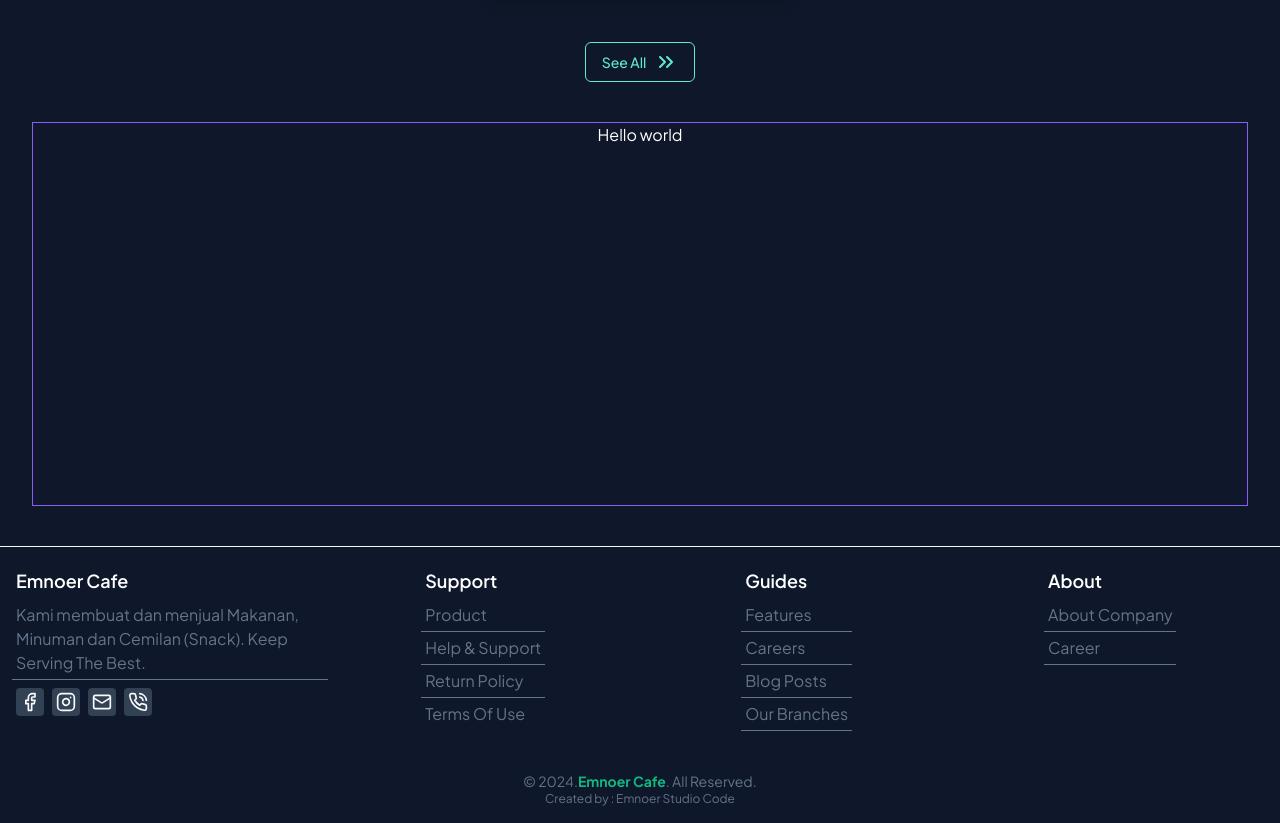
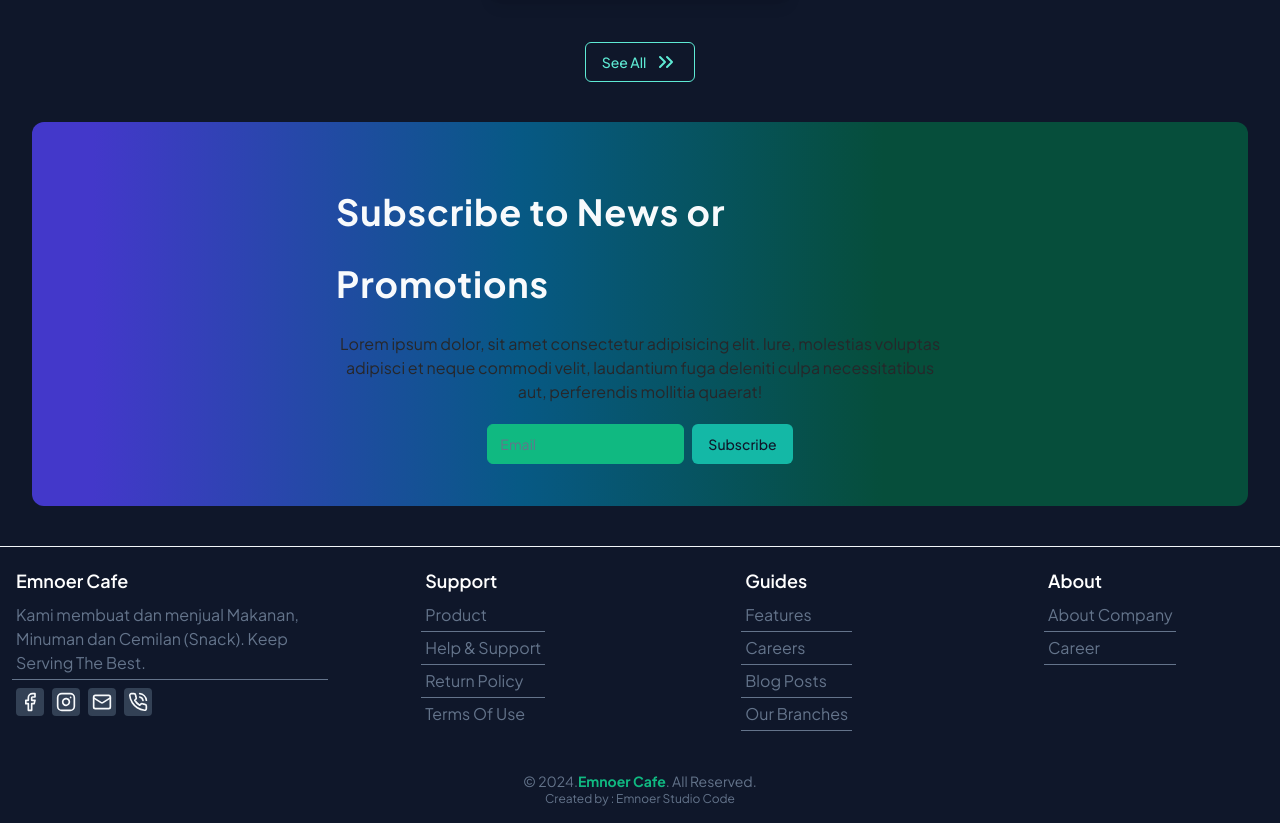
Before and after one commit to shuchan-dev/emnoercafe, a Next.js app: page / in a window 1280 px wide. Shown: the part 2021-2844 px from the top of the page. Built offline with nearby package versions, Linux system fonts and the light colour scheme.

Commit message:
Update Banner Bottom but not done yet!

```diff
--- a/app/(marketing)/_components/marketing.tsx
+++ b/app/(marketing)/_components/marketing.tsx
@@ -1,11 +1,34 @@
-const Marketing = () => {
+import { Button } from "@/components/ui/button";
+import { Input } from "@/components/ui/input";
+
+const Banner = () => {
   return (
-    <section className="border border-violet-500 w-full h-96 my-10">
-      <div className="flex items-center justify-center">
-        <h1 className="text-white">Hello world</h1>
+    <section className=" w-full h-96 my-10 flex flex-col items-center justify-center rounded-xl bg-gradient-to-r from-indigo-700 from-5% via-sky-800 via-40% to-emerald-900 to-70%">
+      <div className="w-1/2 flex flex-col items-center justify-center">
+        <h1 className="text-primary-foreground text-4xl my-3 font-bold tracking-wide leading-loose">
+          Subscribe to News or Promotions
+        </h1>
+        <p className="text-zinc-800 text-center mb-5">
+          Lorem ipsum dolor, sit amet consectetur adipisicing elit. Iure,
+          molestias voluptas adipisci et neque commodi velit, laudantium fuga
+          deleniti culpa necessitatibus aut, perferendis mollitia quaerat!
+        </p>
+      </div>
+      <div className="flex items-center justify-center space-x-2 ">
+        <Input
+          type="email"
+          placeholder="Email"
+          className="bg-emerald-500 border-emerald-500 caret-violet-400 text-primary-foreground"
+        />
+        <Button
+          type="submit"
+          className="bg-teal-500 text-primary hover:bg-teal-700 hover:text-primary-foreground"
+        >
+          Subscribe
+        </Button>
       </div>
     </section>
   );
 };
 
-export default Marketing;
+export default Banner;
--- a/app/layout.tsx
+++ b/app/layout.tsx
@@ -7,8 +7,9 @@ import Footer from "./(marketing)/_components/footer";
 const inter = Plus_Jakarta_Sans({ subsets: ["latin"] });
 
 export const metadata: Metadata = {
-  title: "Create Next App",
-  description: "Generated by create next app",
+  title: "Emnoer Cafe",
+  description:
+    "Emnoer Cafe is an Indonesian company engaged in serving food, drinks and snacks",
 };
 
 export default function RootLayout({
--- a/app/page.tsx
+++ b/app/page.tsx
@@ -3,7 +3,7 @@ import { Hero } from "./(marketing)/_components/hero";
 import Image from "next/image";
 import Cards from "./(marketing)/_components/card";
 import { Button } from "@/components/ui/button";
-import Marketing from "./(marketing)/_components/marketing";
+import Banner from "./(marketing)/_components/marketing";
 
 export const dynamic = "force-dynamic";
 
@@ -46,7 +46,7 @@ export default async function Home() {
 
       <Cards />
 
-      <Marketing />
+      <Banner />
     </>
   );
 }
--- /dev/null
+++ b/components/ui/input.tsx
@@ -0,0 +1,25 @@
+import * as React from "react"
+
+import { cn } from "@/lib/utils"
+
+export interface InputProps
+  extends React.InputHTMLAttributes<HTMLInputElement> {}
+
+const Input = React.forwardRef<HTMLInputElement, InputProps>(
+  ({ className, type, ...props }, ref) => {
+    return (
+      <input
+        type={type}
+        className={cn(
+          "flex h-10 w-full rounded-md border border-input bg-background px-3 py-2 text-sm ring-offset-background file:border-0 file:bg-transparent file:text-sm file:font-medium placeholder:text-muted-foreground focus-visible:outline-none focus-visible:ring-2 focus-visible:ring-ring focus-visible:ring-offset-2 disabled:cursor-not-allowed disabled:opacity-50",
+          className
+        )}
+        ref={ref}
+        {...props}
+      />
+    )
+  }
+)
+Input.displayName = "Input"
+
+export { Input }
```
